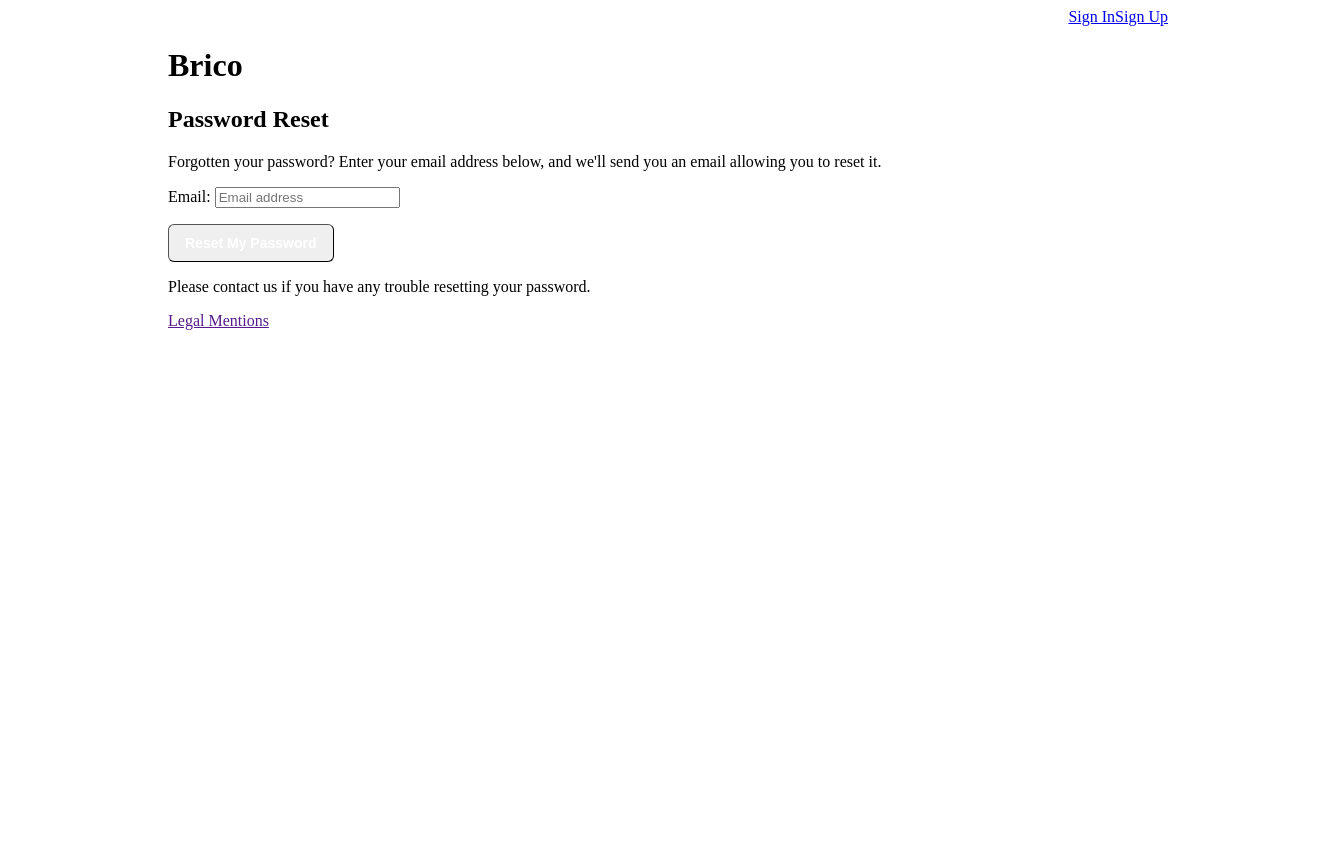
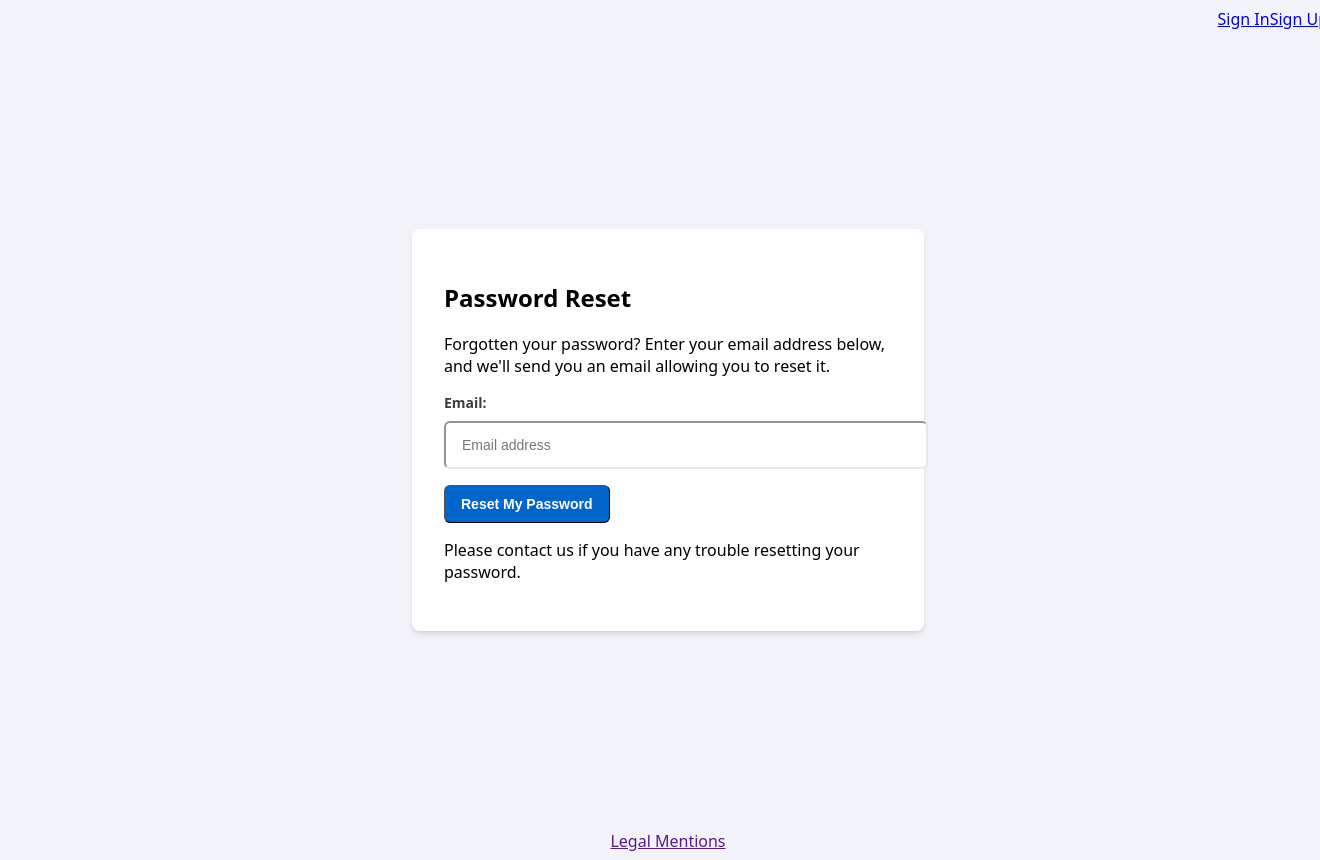
Before and after one commit to kolok/brico, a Django app: page /accounts/password/reset/ in a window 1320 px wide; the page is wider, and only the part inside the window is pictured. Before the commit the page ends 330 px from the top of that part, so only its background shows below. Run offline with Django 5.2, Linux system fonts and the light colour scheme; style sheets or scripts are compiled from the project's sources; parts of the project's set-up code (start-up, migrations or seed data) failed here and were passed over.

Commit message:
Mise à jour du style

```diff
--- a/webapp/static/to_compile/css/base.css
+++ b/webapp/static/to_compile/css/base.css
@@ -2,6 +2,22 @@
 @tailwind components;
 @tailwind utilities;
 
+body {
+  @apply font-sans;
+}
+
+.card {
+  @apply bg-white rounded-lg shadow-md p-8;
+}
+
 button {
-    @apply py-2 px-4 inline-flex items-center gap-x-2 text-sm font-semibold rounded-md border text-white;
+  @apply py-2 px-4 inline-flex items-center gap-x-2 text-sm font-semibold rounded-md border bg-primary text-white;
 }
+
+label {
+  @apply block text-sm font-semibold mb-2 text-dark;
+}
+
+input {
+  @apply py-3 px-4 block w-full border-gray-200 rounded-md text-sm focus:border-blue-600 focus:ring-0;
+}
--- a/webapp/tailwind.config.js
+++ b/webapp/tailwind.config.js
@@ -1,20 +1,20 @@
 /** @type {import('tailwindcss').Config | null} */
 
 module.exports = {
-  content: [
-    "templates/**/*.html",
-    "static/to_compile/**/*.{js,ts,svg}",
-  ],
+  content: ["templates/**/*.html", "static/to_compile/**/*.{js,ts,svg}"],
   corePlugins: {
     preflight: false,
   },
-  safelist: [
-  ],
+  safelist: [],
   theme: {
     colors: {
       info: "#000091",
       black: "black",
       white: "white",
+      primary: "#0066cc",
+      dark: "#3c3d40",
+      "gray-200": "#e5e7eb",
+      "blue-600": "#2563eb",
     },
   },
 }
--- a/webapp/templates/account/login.html
+++ b/webapp/templates/account/login.html
@@ -1,4 +1,4 @@
-{% extends "layout/base.html" %}
+{% extends "layout/center_base.html" %}
 {% load i18n socialaccount %}
 
 {% block title %}
--- a/webapp/templates/account/password_reset.html
+++ b/webapp/templates/account/password_reset.html
@@ -1,4 +1,4 @@
-{% extends "layout/base.html" %}
+{% extends "layout/center_base.html" %}
 {% load i18n %}
 
 {% block title %}
--- a/webapp/templates/account/password_reset_done.html
+++ b/webapp/templates/account/password_reset_done.html
@@ -1,4 +1,4 @@
-{% extends "layout/base.html" %}
+{% extends "layout/center_base.html" %}
 {% load i18n %}
 
 {% block title %}
--- a/webapp/templates/account/password_reset_from_key_done.html
+++ b/webapp/templates/account/password_reset_from_key_done.html
@@ -1,4 +1,4 @@
-{% extends "layout/base.html" %}
+{% extends "layout/center_base.html" %}
 {% load i18n %}
 
 {% block title %}
--- a/webapp/templates/account/signup.html
+++ b/webapp/templates/account/signup.html
@@ -1,4 +1,4 @@
-{% extends "layout/base.html" %}
+{% extends "layout/center_base.html" %}
 {% load i18n socialaccount %}
 
 {% block title %}
--- a/webapp/templates/layout/base.html
+++ b/webapp/templates/layout/base.html
@@ -8,8 +8,8 @@
         <title>{% block title %}Brico{% endblock %}</title>
         <link rel="stylesheet" href="{% static 'main.css' %}">
     </head>
-    <body class="w-full flex flex-col items-center">
-        <div class="w-full max-w-[1000px]">
+    <body class="w-full flex flex-col items-center bg-info/5">
+        {% block headers %}
             <header class="w-full">
                 <nav class="flex justify-end">
                     {% if user.is_authenticated %}
@@ -21,15 +21,18 @@
                     {% endif %}
                 </nav>
             </header>
-
+        {% endblock headers %}
+        {% block main %}
             <main>
                 <h1>{% translate "Brico" %}</h1>
                 {% block content %}{% endblock %}
             </main>
+        {% endblock main %}
 
+        {% block footers %}
             <footer>
                 <a href="">{% translate "Legal Mentions" %}</a>
             </footer>
-        </div>
+        {% endblock footers %}
     </body>
 </html>
--- /dev/null
+++ b/webapp/templates/layout/center_base.html
@@ -0,0 +1,13 @@
+{% extends "layout/base.html" %}
+{% load i18n static %}
+
+{% block main %}
+    <div class="flex flex-col w-full overflow-hidden relative min-h-screen radial-gradient items-center justify-center g-0 px-4">
+        <div class="justify-center items-center w-full card lg:flex max-w-md">
+            <div class=" w-full card-body">
+                {% block content %}
+                {% endblock content %}
+            </div>
+        </div>
+    </div>
+{% endblock main %}
--- a/webapp/templates/socialaccount/authentication_error.html
+++ b/webapp/templates/socialaccount/authentication_error.html
@@ -1,4 +1,4 @@
-{% extends "layout/base.html" %}
+{% extends "layout/center_base.html" %}
 {% load i18n %}
 
 {% block title %}
--- a/webapp/templates/socialaccount/connections.html
+++ b/webapp/templates/socialaccount/connections.html
@@ -1,4 +1,4 @@
-{% extends "layout/base.html" %}
+{% extends "layout/center_base.html" %}
 {% load i18n %}
 
 {% block title %}
--- a/webapp/templates/socialaccount/login.html
+++ b/webapp/templates/socialaccount/login.html
@@ -1,4 +1,4 @@
-{% extends "layout/base.html" %}
+{% extends "layout/center_base.html" %}
 {% load i18n %}
 
 {% block title %}
--- a/webapp/templates/socialaccount/login_cancelled.html
+++ b/webapp/templates/socialaccount/login_cancelled.html
@@ -1,4 +1,4 @@
-{% extends "layout/base.html" %}
+{% extends "layout/center_base.html" %}
 {% load i18n %}
 
 {% block title %}
--- a/webapp/templates/socialaccount/signup.html
+++ b/webapp/templates/socialaccount/signup.html
@@ -1,9 +1,9 @@
-{% extends "socialaccount/base_entrance.html" %}
+{% extends "layout/center_base.html" %}
 {% load i18n %}
 
-{% block head_title %}
+{% block title %}
     {% translate "Signup" %}
-{% endblock head_title %}
+{% endblock title %}
 
 {% block content %}
     <h2>
```
